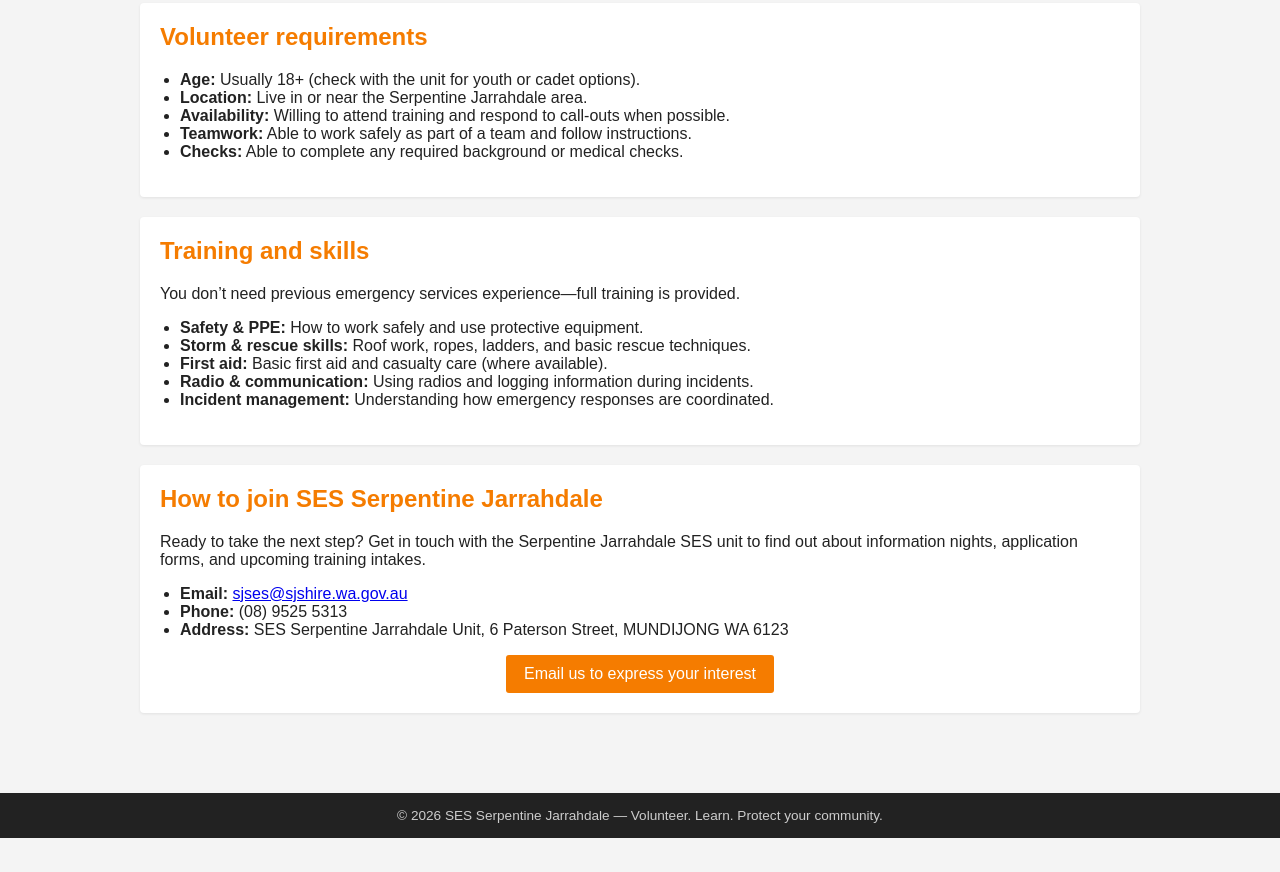
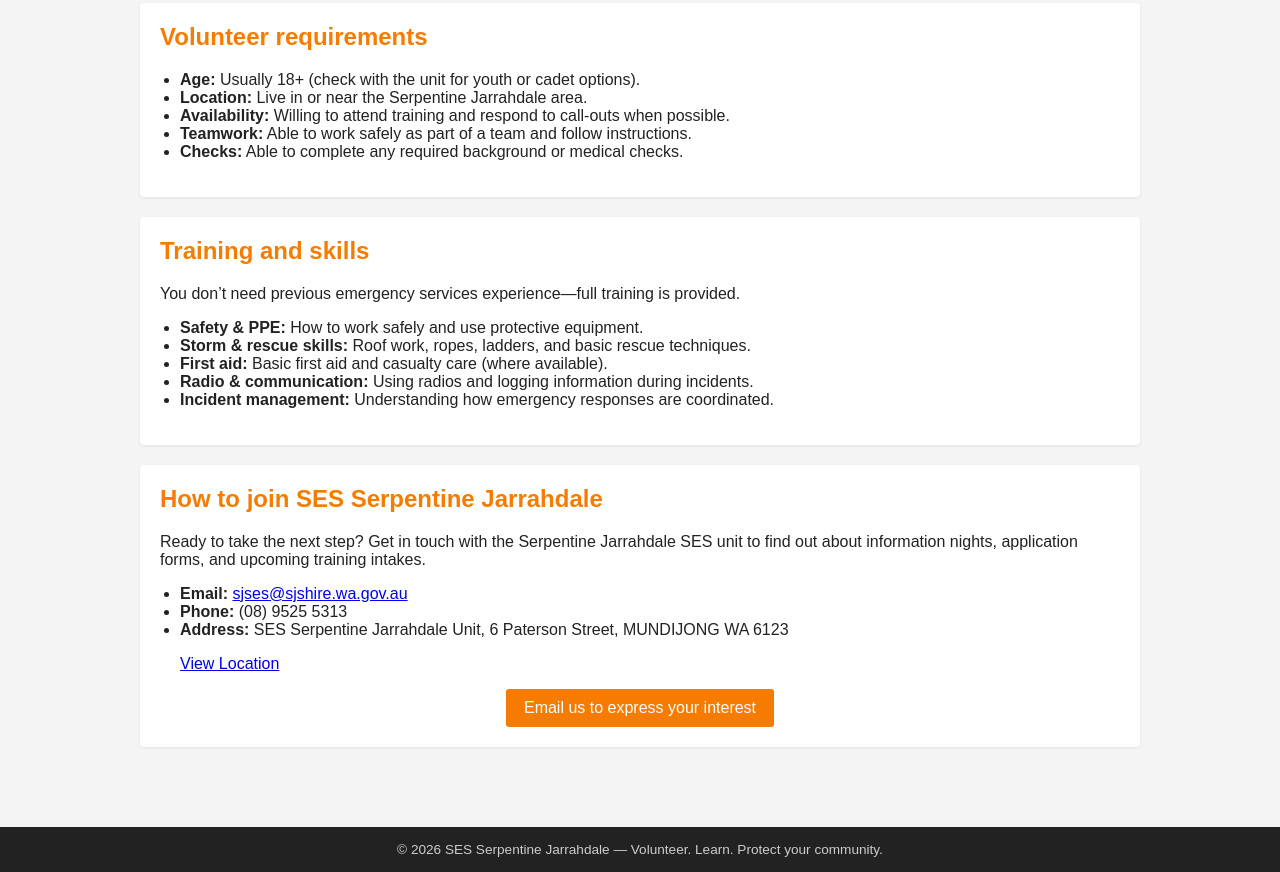
Before and after one commit to jenevo308/sj-sesdashboard, a plain HTML site: page recruitment.html in a window 1280 px wide. Shown: the part 660-1532 px from the top of the page. Before the commit the page ends 1498 px from the top, so only its background shows below. Drawn offline with Linux system fonts and the light colour scheme.

```diff
--- a/recruitment.html
+++ b/recruitment.html
@@ -204,6 +204,9 @@
         <li><strong>Email:</strong> <a href="mailto:sjses@sjshire.wa.gov.au">sjses@sjshire.wa.gov.au</a></li>
         <li><strong>Phone:</strong> (08) 9525 5313 </li>
         <li><strong>Address:</strong> SES Serpentine Jarrahdale Unit, 6 Paterson Street, MUNDIJONG WA 6123</li>
+      <p>
+        <a href="https://goo.gl/maps/fVWAR37depMLimjD9">View Location</a>
+      </p>
       </ul>
       <div class="cta">
         <a href="mailto:sjses@sjshire.wa.gov.au?subject=Joining%20SES%20Serpentine%20Jarrahdale">
```
